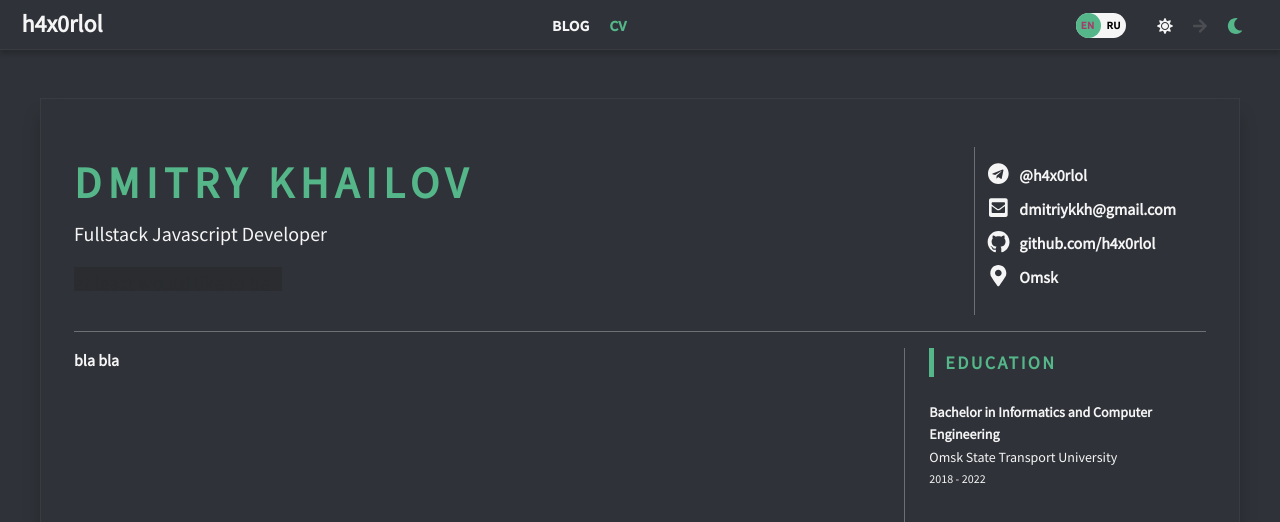
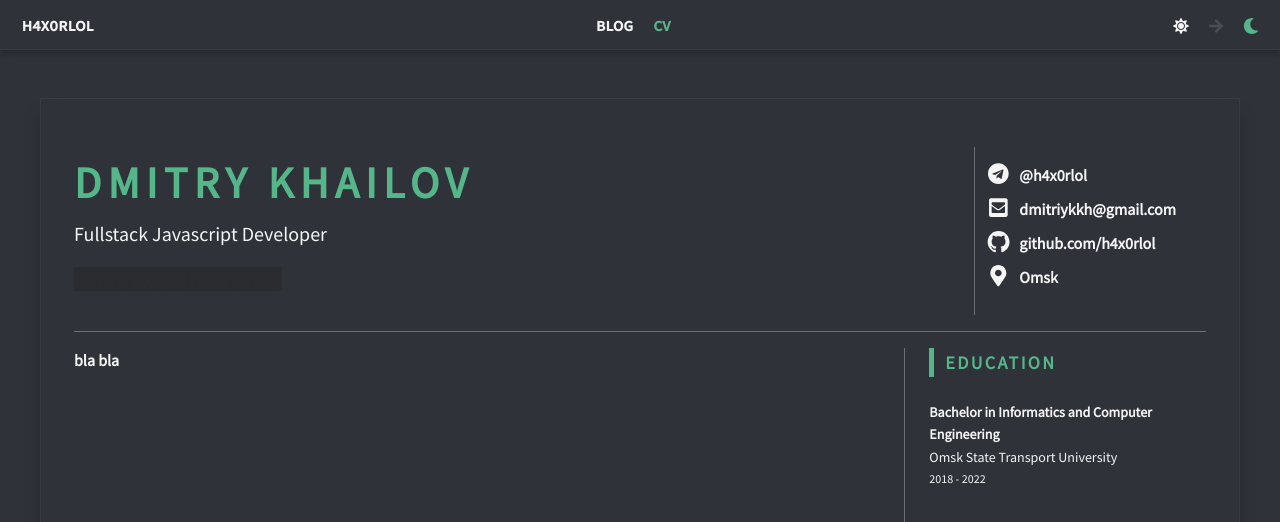
Before and after one commit to h4x0rlol/Blog, a Next.js app in the folder client/: page / in a window 1280 px wide. Shown: the top 522 px of the page. Built offline with nearby package versions, Linux system fonts and the light colour scheme.

Commit message:
removed language button

```diff
--- a/client/components/Navbar.jsx
+++ b/client/components/Navbar.jsx
@@ -37,14 +37,6 @@ const Navbar = ({ children }) => {
             </Link>
           </div>
           <div className={styles.navbar_buttons}>
-            <div className={styles.navbar_language}>
-              <label className={styles.navbar_switcher}>
-                <input className={styles.navbar_input} type="checkbox" />
-                <span className={styles.navbar_slider}></span>
-                <span className={styles.navbar_en}>EN</span>
-                <span className={styles.navbar_ru}>RU</span>
-              </label>
-            </div>
             <div className={styles.navbar_theme}>
               <label className={styles.navbar_theme_switcher}>
                 <input type="checkbox" />
--- a/client/styles/Navbar.module.scss
+++ b/client/styles/Navbar.module.scss
@@ -24,7 +24,8 @@ $deep-blue: #54b689;
 
 .navbar_name {
   padding: 15px;
-  font-size: 24px;
+  font-size: 18px;
+  font-variant: small-caps;
   margin: 0;
   color: #f5f5f5;
 }
@@ -44,94 +45,6 @@ $deep-blue: #54b689;
   }
 }
 
-.navbar_language {
-  padding-left: 15px;
-}
-
-.navbar_switcher {
-  font-weight: bold;
-  cursor: pointer;
-  margin-bottom: 1.1rem;
-  position: relative;
-  display: inline-block;
-  width: calc(#{$height} * 2);
-  height: $height;
-  -webkit-transform: translateY(40%);
-  -moz-transform: translateY(40%);
-  -ms-transform: translateY(40%);
-  -o-transform: translateY(40%);
-  transform: translateY(40%);
-
-  -webkit-transition: transform 0.17s $speed3;
-  -moz-transition: transform 0.17s $speed3;
-  -ms-transition: transform 0.17s $speed3;
-  -o-transition: transform 0.17s $speed3;
-  transition: transform 0.17s $speed3;
-}
-
-.navbar_input {
-  opacity: 0;
-  width: 0;
-  height: 0;
-}
-
-.navbar_input:checked + .navbar_slider {
-  background-color: #f5f5f5;
-}
-
-.navbar_input:focus + .navbar_slider {
-  box-shadow: none;
-}
-
-.navbar_input:checked + .navbar_slider::before {
-  -webkit-transform: translateX($height);
-  -ms-transform: translateX($height);
-  transform: translateX($height);
-}
-
-.navbar_slider {
-  position: absolute;
-  cursor: pointer;
-  top: 0;
-  left: 0;
-  right: 0;
-  bottom: 0;
-  background-color: #f5f5f5;
-  -webkit-transition: 0.4s;
-  transition: 0.4s;
-  border-radius: $height;
-}
-
-.navbar_slider::before {
-  border-radius: 50%;
-  position: absolute;
-  content: "";
-  height: $height;
-  width: $height;
-  left: 0;
-  bottom: 0;
-  background-color: #54b689;
-  -webkit-transition: 0.4s;
-  transition: 0.4s;
-}
-
-.navbar_ru,
-.navbar_en {
-  position: absolute;
-  font-size: 13px;
-  top: 1px;
-  color: #f5f5f5;
-  mix-blend-mode: difference;
-}
-
-.navbar_en {
-  left: 5px;
-}
-
-.navbar_ru {
-  right: 5px;
-}
-
 .navbar_theme {
   display: flex;
   align-items: center;
@@ -143,7 +56,6 @@ $deep-blue: #54b689;
 .navbar_theme_switcher {
   user-select: none;
   cursor: pointer;
-  padding: 16px;
   border-radius: 16px;
 
   .switcher_arrow {
@@ -192,16 +104,7 @@ $deep-blue: #54b689;
 
 @media (max-width: 480px) {
   .navbar_theme {
-    padding: 0;
-  }
-  .navbar_theme_switcher {
-    padding: 0;
-    padding-right: 5px;
-  }
-
-  .navbar_language {
-    padding-left: 0;
-    padding-right: 20px;
+    padding: 10px;
   }
 
   .navbar_name {
@@ -209,30 +112,12 @@ $deep-blue: #54b689;
   }
 }
 
-@media (max-width: 350px) {
-  .navbar_language {
-    padding-right: 9px;
+@media (max-width: 319px) {
+  .navbar_theme {
+    padding: 5px;
   }
 
-  .navbar_buttons {
-    a {
-      padding: 5px;
-    }
-  }
-}
-
-@media (max-width: 319px) {
   .navbar_name {
     padding: 0;
   }
-
-  .navbar_language {
-    padding-right: 0px;
-  }
-
-  .navbar_buttons {
-    a {
-      padding: 0px;
-    }
-  }
 }
```
